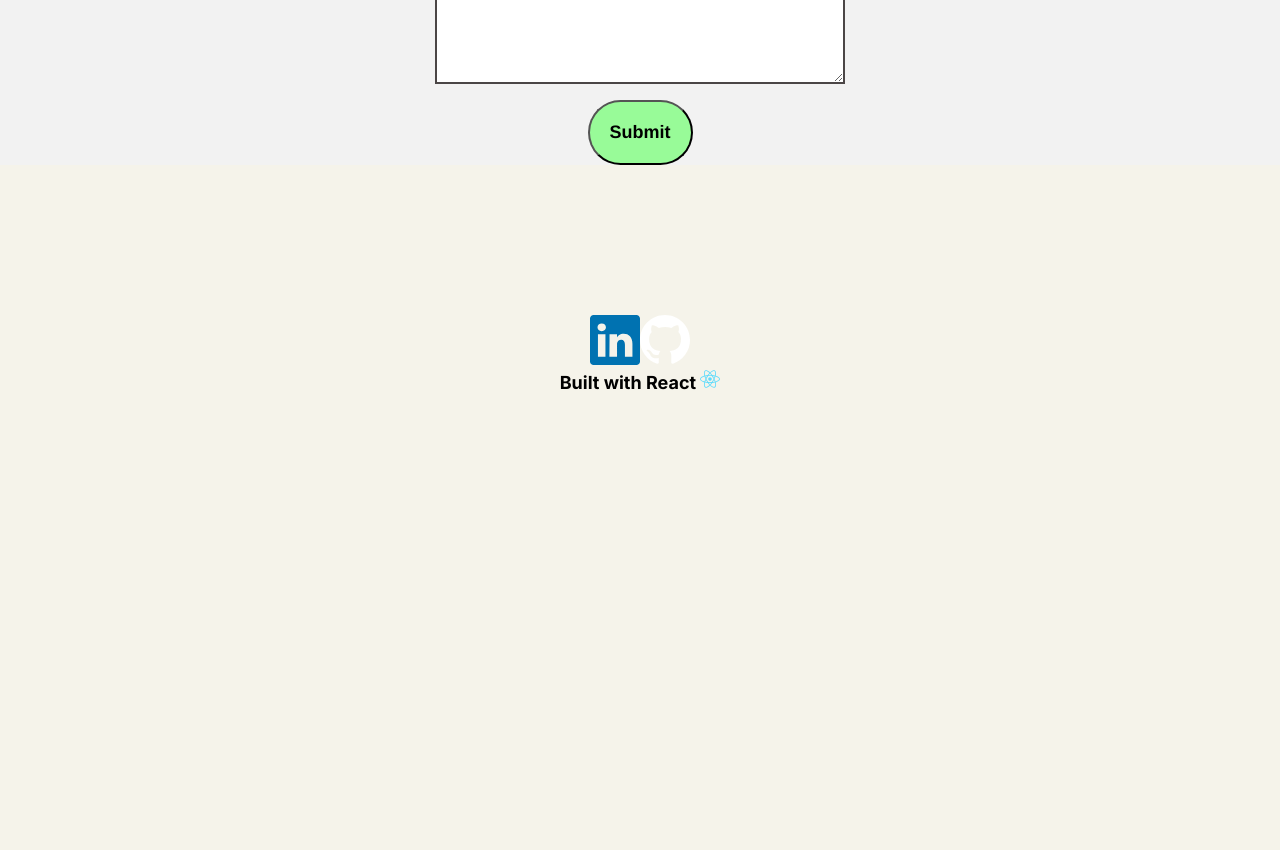
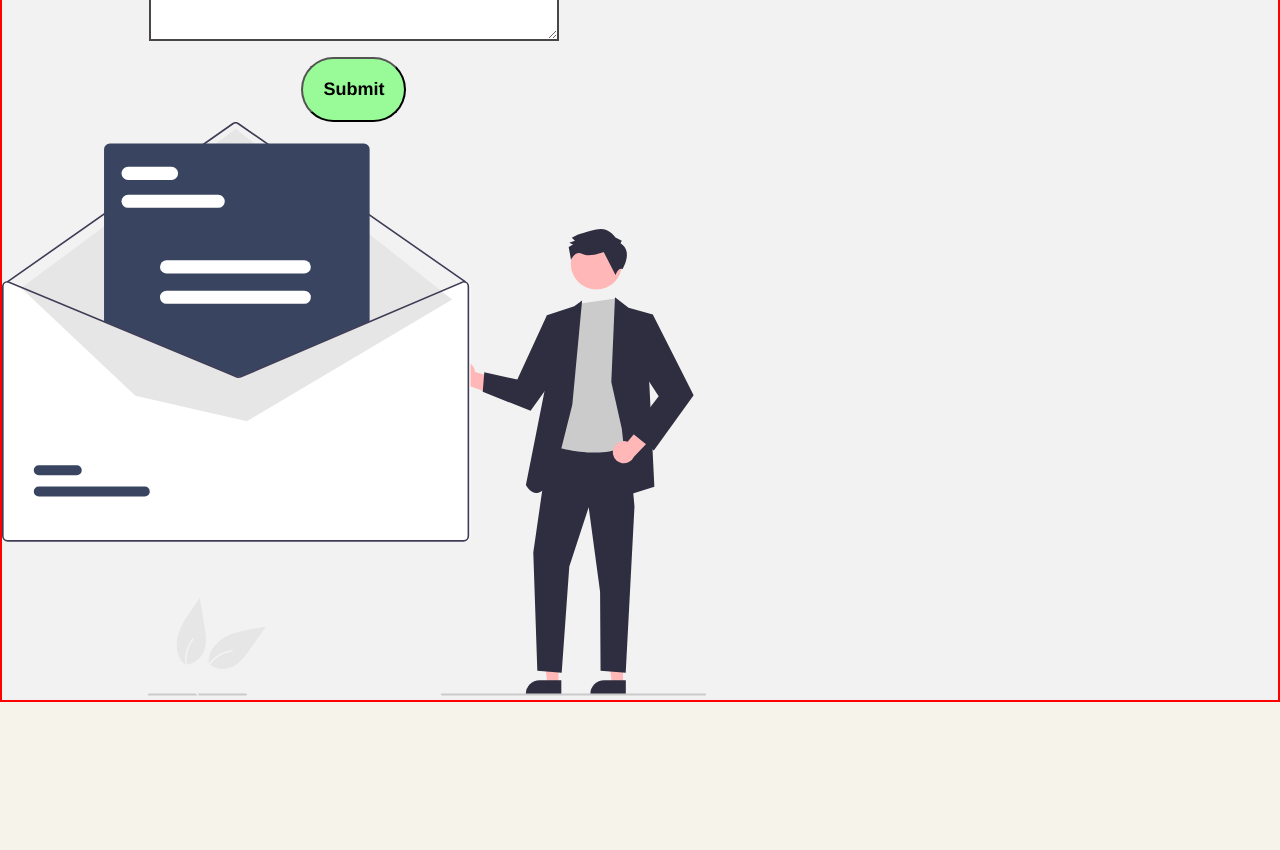
Before and after one commit to Charlesdigital/Portfolio_1, a React (Create React App) app: page / in a window 1280 px wide. Shown: the part 6740-7590 px from the top of the page. Before the commit the page ends 7133 px from the top, so only its background shows below. Built offline with nearby package versions, Linux system fonts and the light colour scheme.

Commit message:
remove button scrolling bug

```diff
--- a/src/App.scss
+++ b/src/App.scss
@@ -1,4 +1,7 @@
 
+* {
+  font-size: large;
+}
 
 input,
 textarea {
@@ -24,10 +27,6 @@ textarea {
 }
 
 
-* {
-  font-size: large;
-  overflow-x: hidden;
-}
 
 
 .skill-title {
--- a/src/components/Contactform/Contactform.css
+++ b/src/components/Contactform/Contactform.css
@@ -1,5 +1,10 @@
 .input-info {
   background-color: #f2f2f2;
+  border: 2px solid red;
+  display: flex;
+  justify-content: space-between;
+
+
 }
 
 .header-info {
--- a/src/components/Contactform/contactform.jsx
+++ b/src/components/Contactform/contactform.jsx
@@ -1,6 +1,7 @@
 import "./Contactform.css";
 import { FaReact } from "react-icons/fa";
 import { BsLinkedin, BsGithub } from "react-icons/bs";
+import envelope from "../../assets/envelope.svg";
 
 function contactform() {
   return (
@@ -17,7 +18,9 @@ function contactform() {
             Please leave a note and I will get back to you within 48 hours.
           </p>
         </div>
+
         <div className="input-info">
+              <div>
           <div className="formContainer">
             <label for="fname"></label>
             <input
@@ -26,7 +29,7 @@ function contactform() {
               id="fname"
               name="fname"
               placeholder="Name"
-              size="30"
+              size="32"
               required
             ></input>
           </div>
@@ -39,7 +42,7 @@ function contactform() {
               id="lname"
               name="lname"
               placeholder="Email"
-              size="30"
+              size="32"
               required
             ></input>
           </div>
@@ -53,9 +56,14 @@ function contactform() {
             ></textarea>
             <div>
               {/* <img className="mail" src = {contact} alt="mail" /> */}
-            </div>
+
             <div>
               <input className="submit" type="submit" value="Submit"></input>
+            </div>
+            </div>
+                  </div>
+            <div>
+            <img src={envelope} alt="Mail Icon" />
             </div>
           </div>
         </div>
```
Also changed, not shown: src/assets/envelope.svg (added).
